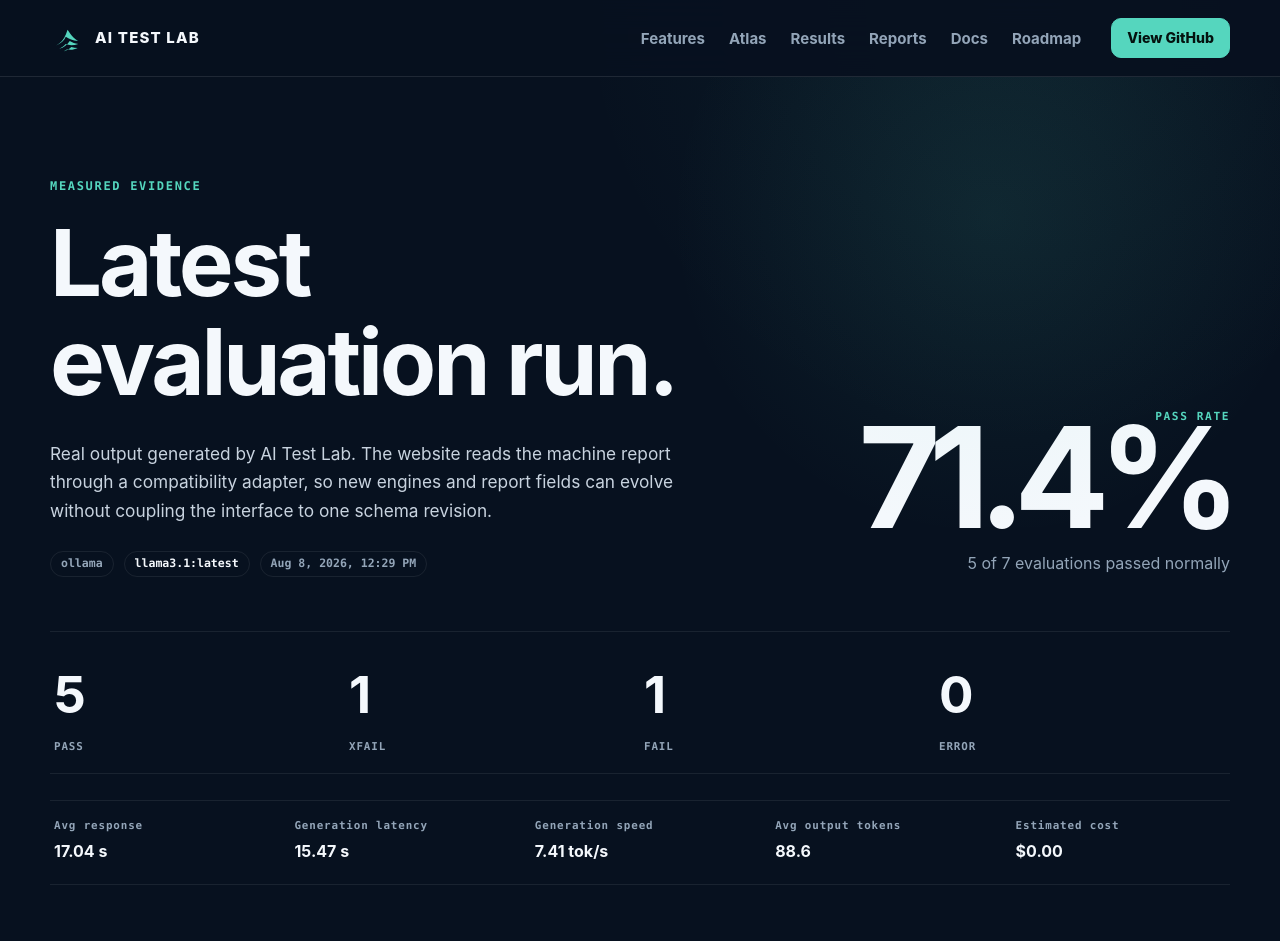
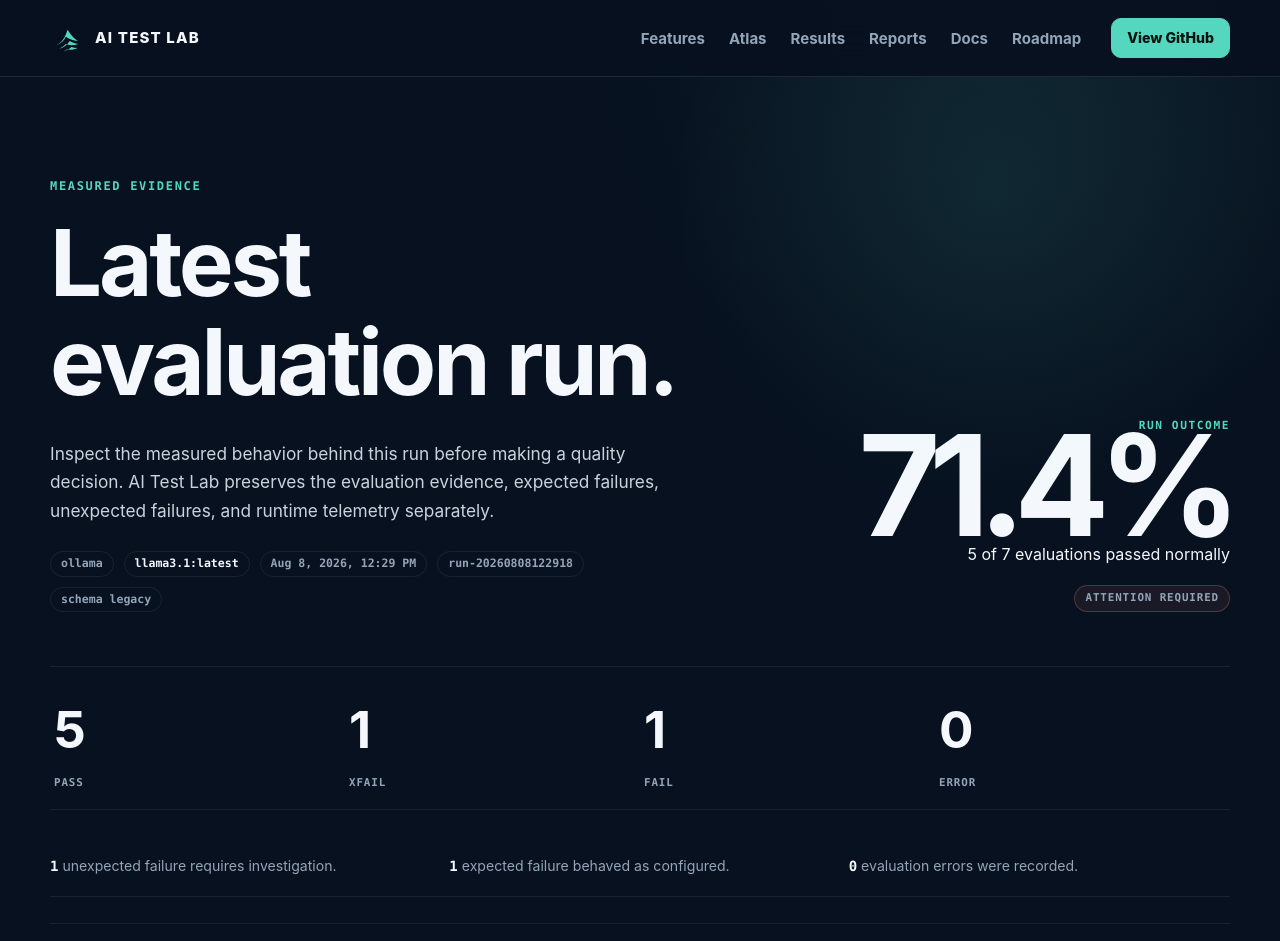
Before and after one commit to AnthonyVinokur/aitestlab-website, a Next.js app: page /results in a window 1280 px wide. Shown: the top 941 px of the page. Built offline with nearby package versions, Linux system fonts and the light colour scheme; no server answers.

Commit message:
feat: clarify evaluation run outcome and evidence hierarchy

```diff
--- a/app/globals.css
+++ b/app/globals.css
@@ -2595,6 +2595,55 @@ p {
 .results-metric>div{display:grid;gap:2px}.results-metric span,.results-metric small{color:var(--muted);font-size:.7rem}
 .metric-pass{color:var(--accent)!important;font-weight:900}.metric-fail{color:var(--danger)!important;font-weight:900}
 .results-empty{color:var(--muted)}
+.results-run-signal {
+  display: inline-flex;
+  width: fit-content;
+  margin-top: 14px;
+  padding: 7px 10px;
+  border-radius: var(--radius-pill);
+  font: 800 0.68rem/1 var(--font-mono);
+  letter-spacing: 0.08em;
+}
+
+.results-run-signal-attention {
+  color: var(--color-danger);
+  background: rgba(255, 141, 141, 0.08);
+  border: 1px solid rgba(255, 141, 141, 0.24);
+}
+
+.results-run-signal-clear {
+  color: var(--accent);
+  background: rgba(85, 214, 190, 0.08);
+  border: 1px solid rgba(85, 214, 190, 0.24);
+}
+
+.results-outcome-notes {
+  grid-column: 1 / -1;
+  display: grid;
+  grid-template-columns: repeat(3, 1fr);
+  gap: 18px;
+  margin-top: -28px;
+  padding: 18px 0;
+  border-bottom: 1px solid var(--surface-hairline);
+}
+
+.results-outcome-notes p {
+  margin: 0;
+  color: var(--muted);
+  font-size: 0.88rem;
+}
+
+.results-outcome-notes strong {
+  color: var(--text);
+  font-family: var(--font-mono);
+}
+
+@media (max-width: 880px) {
+  .results-outcome-notes {
+    grid-template-columns: 1fr;
+    margin-top: 0;
+  }
+}
 
 @media(max-width:880px){
   .live-score-layout,.results-overview,.results-section-heading,.result-detail{grid-template-columns:1fr}
--- a/components/evaluation/run-summary.tsx
+++ b/components/evaluation/run-summary.tsx
@@ -9,6 +9,7 @@ import {
 
 export function EvaluationRunSummary({ run }: { run: EvaluationRun }) {
   const model = run.modelComparison[0];
+  const requiresAttention = run.unexpectedFailures > 0 || run.errors > 0;
 
   return (
     <section className="results-overview" aria-label="Evaluation run summary">
@@ -16,36 +17,126 @@ export function EvaluationRunSummary({ run }: { run: EvaluationRun }) {
         <p className="eyebrow">Measured evidence</p>
         <h1>Latest evaluation run.</h1>
         <p>
-          Real output generated by AI Test Lab. The website reads the machine
-          report through a compatibility adapter, so new engines and report
-          fields can evolve without coupling the interface to one schema revision.
+          Inspect the measured behavior behind this run before making a quality
+          decision. AI Test Lab preserves the evaluation evidence, expected
+          failures, unexpected failures, and runtime telemetry separately.
         </p>
+
         <div className="results-run-meta">
           <span>{model?.provider ?? "unknown provider"}</span>
           <strong>{model?.model ?? run.models[0] ?? "unknown model"}</strong>
           <span>{formatGeneratedAt(run.generatedAt)}</span>
+          <span>{run.runId}</span>
+          <span>schema {run.schemaVersion}</span>
         </div>
       </div>
 
       <div className="results-score-field">
-        <span className="results-score-kicker">PASS RATE</span>
+        <span className="results-score-kicker">RUN OUTCOME</span>
+
         <strong>{formatPercent(run.passRatePercent)}</strong>
-        <span>{run.passed} of {run.total} evaluations passed normally</span>
+
+        <span>
+          {run.passed} of {run.total} evaluations passed normally
+        </span>
+
+        <span
+          className={`results-run-signal ${
+            requiresAttention
+              ? "results-run-signal-attention"
+              : "results-run-signal-clear"
+          }`}
+        >
+          {requiresAttention
+            ? "ATTENTION REQUIRED"
+            : "NO UNEXPECTED FAILURES"}
+        </span>
       </div>
 
       <div className="results-count-ribbon">
-        <span><b>{run.passed}</b><small>PASS</small></span>
-        <span><b>{run.expectedFailures}</b><small>XFAIL</small></span>
-        <span><b>{run.unexpectedFailures}</b><small>FAIL</small></span>
-        <span><b>{run.errors}</b><small>ERROR</small></span>
+        <span>
+          <b>{run.passed}</b>
+          <small>PASS</small>
+        </span>
+
+        <span>
+          <b>{run.expectedFailures}</b>
+          <small>XFAIL</small>
+        </span>
+
+        <span>
+          <b>{run.unexpectedFailures}</b>
+          <small>FAIL</small>
+        </span>
+
+        <span>
+          <b>{run.errors}</b>
+          <small>ERROR</small>
+        </span>
+      </div>
+
+      <div
+        className="results-outcome-notes"
+        aria-label="Run outcome interpretation"
+      >
+        <p>
+          <strong>{run.unexpectedFailures}</strong>{" "}
+          {run.unexpectedFailures === 1
+            ? "unexpected failure requires"
+            : "unexpected failures require"}{" "}
+          investigation.
+        </p>
+
+        <p>
+          <strong>{run.expectedFailures}</strong>{" "}
+          {run.expectedFailures === 1
+            ? "expected failure behaved"
+            : "expected failures behaved"}{" "}
+          as configured.
+        </p>
+
+        <p>
+          <strong>{run.errors}</strong>{" "}
+          {run.errors === 1
+            ? "evaluation error was"
+            : "evaluation errors were"}{" "}
+          recorded.
+        </p>
       </div>
 
       <div className="results-performance-ribbon">
-        <span><small>Avg response</small><strong>{formatSeconds(model?.averageResponseTimeSeconds ?? null)}</strong></span>
-        <span><small>Generation latency</small><strong>{formatSeconds(model?.averageGenerationLatencySeconds ?? null)}</strong></span>
-        <span><small>Generation speed</small><strong>{formatThroughput(model?.averageGenerationTokensPerSecond ?? null)}</strong></span>
-        <span><small>Avg output tokens</small><strong>{model?.averageOutputTokens?.toFixed(1) ?? "—"}</strong></span>
-        <span><small>Estimated cost</small><strong>{formatUsd(run.totalEstimatedCostUsd)}</strong></span>
+        <span>
+          <small>Avg response</small>
+          <strong>
+            {formatSeconds(model?.averageResponseTimeSeconds ?? null)}
+          </strong>
+        </span>
+
+        <span>
+          <small>Generation latency</small>
+          <strong>
+            {formatSeconds(model?.averageGenerationLatencySeconds ?? null)}
+          </strong>
+        </span>
+
+        <span>
+          <small>Generation speed</small>
+          <strong>
+            {formatThroughput(
+              model?.averageGenerationTokensPerSecond ?? null,
+            )}
+          </strong>
+        </span>
+
+        <span>
+          <small>Avg output tokens</small>
+          <strong>{model?.averageOutputTokens?.toFixed(1) ?? "—"}</strong>
+        </span>
+
+        <span>
+          <small>Estimated cost</small>
+          <strong>{formatUsd(run.totalEstimatedCostUsd)}</strong>
+        </span>
       </div>
     </section>
   );
```
